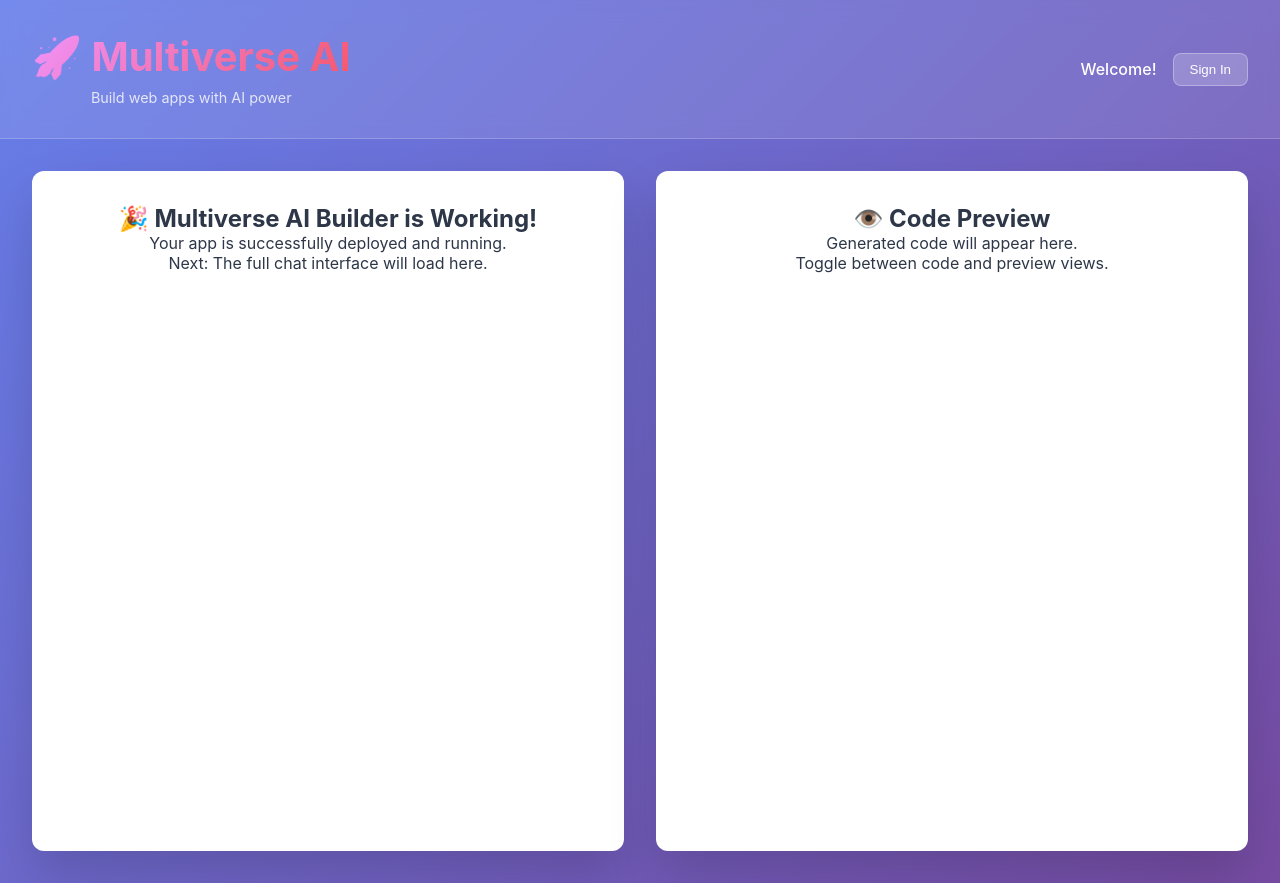
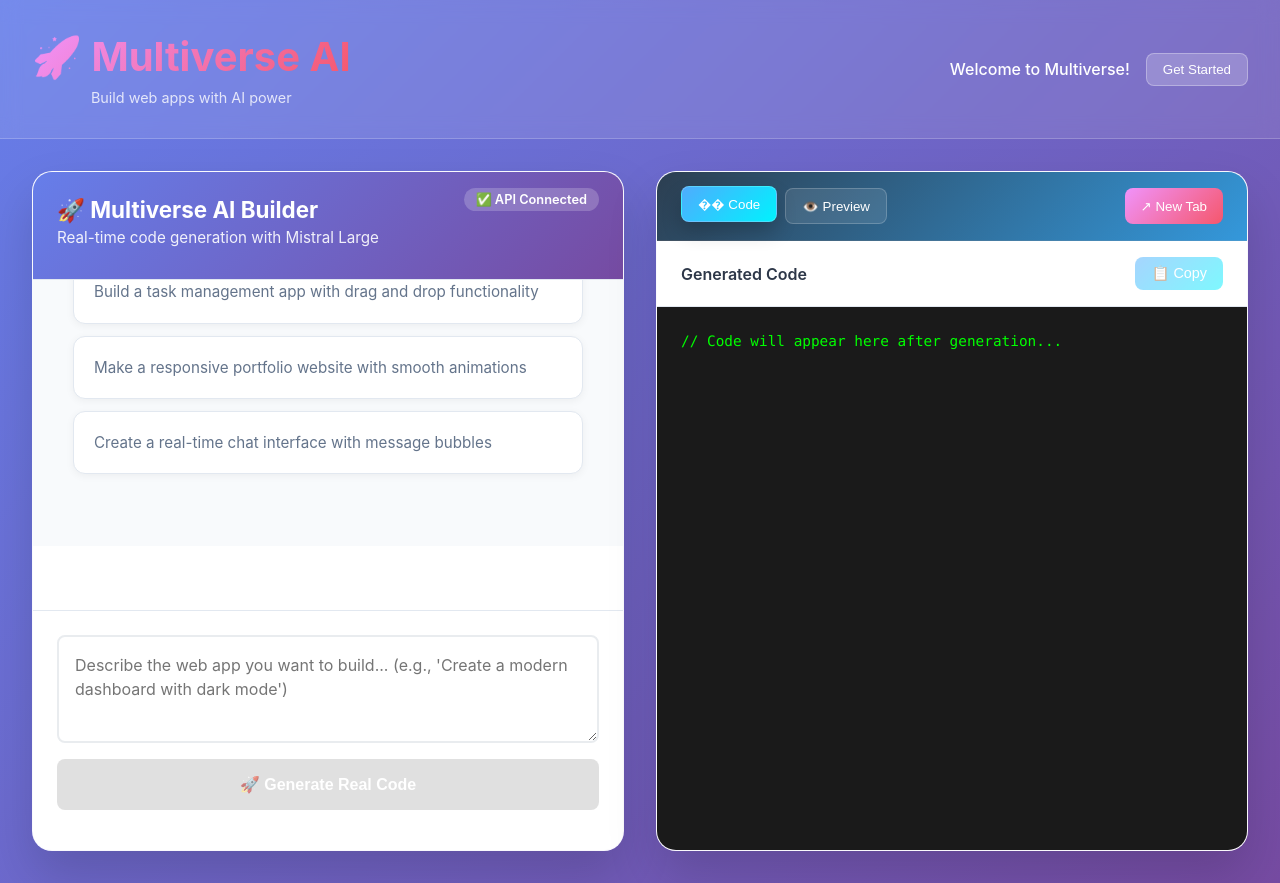
Before and after one commit to tedcharles111/engineer, a React (Vite) app: page / in a window 1280 px wide. Built offline with nearby package versions, Linux system fonts and the light colour scheme.

Commit message:
fix: resolve all TypeScript errors, add vite-env.d.ts, fix component imports

```diff
--- a/src/App.tsx
+++ b/src/App.tsx
@@ -1,7 +1,12 @@
-import React from 'react';
+import { useState } from 'react';
+import BaseChat from './components/BaseChat';
+import CodePreview from './components/CodePreview';
 import './App.css';
 
 function App() {
+  const [currentView, setCurrentView] = useState<'code' | 'preview'>('code');
+  const [generatedCode, setGeneratedCode] = useState<string>('');
+
   return (
     <div className="app">
       <header className="app-header">
@@ -11,34 +16,71 @@ function App() {
             <p>Build web apps with AI power</p>
           </div>
           <div className="user-section">
-            <span className="user-email">Welcome!</span>
-            <button className="logout-btn">Sign In</button>
+            <span className="user-email">Welcome to Multiverse!</span>
+            <button className="logout-btn">
+              Get Started
+            </button>
           </div>
         </div>
       </header>
 
       <main className="app-main">
         <div className="main-container">
-          <div className="chat-panel" style={{
-            background: 'white',
-            borderRadius: '12px',
-            padding: '2rem',
-            textAlign: 'center'
-          }}>
-            <h2>🎉 Multiverse AI Builder is Working!</h2>
-            <p>Your app is successfully deployed and running.</p>
-            <p>Next: The full chat interface will load here.</p>
+          <div className="chat-panel">
+            <BaseChat onCodeGenerated={setGeneratedCode} />
           </div>
 
-          <div className="preview-panel" style={{
-            background: 'white',
-            borderRadius: '12px',
-            padding: '2rem',
-            textAlign: 'center'
-          }}>
-            <h2>👁️ Code Preview</h2>
-            <p>Generated code will appear here.</p>
-            <p>Toggle between code and preview views.</p>
+          <div className="preview-panel">
+            <div className="panel-header">
+              <div className="view-toggles">
+                <button
+                  className={`toggle-btn ${currentView === 'code' ? 'active' : ''}`}
+                  onClick={() => setCurrentView('code')}
+                >
+                  �� Code
+                </button>
+                <button
+                  className={`toggle-btn ${currentView === 'preview' ? 'active' : ''}`}
+                  onClick={() => setCurrentView('preview')}
+                >
+                  👁️ Preview
+                </button>
+                <button
+                  className="new-tab-btn"
+                  onClick={() => {
+                    if (generatedCode) {
+                      const htmlContent = `<!DOCTYPE html>
+<html>
+<head>
+    <title>Multiverse Generated App</title>
+    <meta name="viewport" content="width=device-width, initial-scale=1.0">
+    <style>
+        body {
+            font-family: -apple-system, BlinkMacSystemFont, 'Segoe UI', Roboto, sans-serif;
+            margin: 0;
+            padding: 0;
+            background: #f8f9fa;
+        }
+    </style>
+</head>
+<body>${generatedCode}</body>
+</html>`;
+                      const newWindow = window.open();
+                      if (newWindow) {
+                        newWindow.document.write(htmlContent);
+                        newWindow.document.close();
+                      }
+                    }
+                  }}
+                  disabled={!generatedCode}
+                >
+                  ↗ New Tab
+                </button>
+              </div>
+            </div>
+            <div className="panel-content">
+              <CodePreview code={generatedCode} view={currentView} />
+            </div>
           </div>
         </div>
       </main>
--- a/src/components/BaseChat.tsx
+++ b/src/components/BaseChat.tsx
@@ -1,5 +1,5 @@
-import React, { useState, useRef, useEffect } from 'react';
-import { MultiverseAIService, LLMMessage } from '../lib/llm/mistralService';
+import { useState, useRef, useEffect } from 'react';
+import { MultiverseAIService } from '../lib/llm/mistralService';
 import './BaseChat.css';
 
 interface ChatMessage {
@@ -18,7 +18,6 @@ export default function BaseChat({ onCodeGenerated }: BaseChatProps) {
   const [messages, setMessages] = useState<ChatMessage[]>([]);
   const [input, setInput] = useState('');
   const [isGenerating, setIsGenerating] = useState(false);
-  const [currentStreamingId, setCurrentStreamingId] = useState<string | null>(null);
 
   const aiServiceRef = useRef(new MultiverseAIService());
   const messagesEndRef = useRef<HTMLDivElement>(null);
@@ -56,10 +55,9 @@ export default function BaseChat({ onCodeGenerated }: BaseChatProps) {
     };
 
     setMessages(prev => [...prev, assistantMessage]);
-    setCurrentStreamingId(assistantMessageId);
 
     try {
-      const chatHistory: LLMMessage[] = [
+      const chatHistory = [
         ...messages.map(msg => ({
           role: msg.role as 'user' | 'assistant',
           content: msg.content
@@ -99,7 +97,7 @@ export default function BaseChat({ onCodeGenerated }: BaseChatProps) {
         }
       }
 
-    } catch (error) {
+    } catch (error: any) {
       console.error('Generation error:', error);
       setMessages(prev => prev.map(msg =>
         msg.id === assistantMessageId
@@ -112,7 +110,6 @@ export default function BaseChat({ onCodeGenerated }: BaseChatProps) {
       ));
     } finally {
       setIsGenerating(false);
-      setCurrentStreamingId(null);
     }
   };
 
@@ -136,10 +133,10 @@ export default function BaseChat({ onCodeGenerated }: BaseChatProps) {
     "Create a modern weather dashboard with dark/light mode toggle",
     "Build a task management app with drag and drop functionality",
     "Make a responsive portfolio website with smooth animations",
-    "Create a real-time chat interface with message bubbles",
-    "Build a crypto price tracker with live updating charts",
-    "Make a restaurant website with menu and reservation system"
+    "Create a real-time chat interface with message bubbles"
   ];
+
+  const hasApiKey = import.meta.env.VITE_MISTRAL_API_KEY;
 
   return (
     <div className="base-chat">
@@ -147,7 +144,7 @@ export default function BaseChat({ onCodeGenerated }: BaseChatProps) {
         <h3>🚀 Multiverse AI Builder</h3>
         <p>Real-time code generation with Mistral Large</p>
         <div className="api-status">
-          {import.meta.env.VITE_MISTRAL_API_KEY ? '✅ API Connected' : '❌ API Key Missing'}
+          {hasApiKey ? '✅ API Connected' : '❌ API Key Missing'}
         </div>
       </div>
 
@@ -218,7 +215,7 @@ export default function BaseChat({ onCodeGenerated }: BaseChatProps) {
             </button>
           </div>
         </div>
-        {!import.meta.env.VITE_MISTRAL_API_KEY && (
+        {!hasApiKey && (
           <div className="api-warning">
             ⚠️ Mistral API key not configured. Please set VITE_MISTRAL_API_KEY in your Netlify environment variables.
           </div>
--- a/src/components/CodePreview.tsx
+++ b/src/components/CodePreview.tsx
@@ -1,4 +1,4 @@
-import React, { useEffect, useRef } from 'react';
+import { useEffect, useRef } from 'react';
 import './CodePreview.css';
 
 interface CodePreviewProps {
@@ -64,22 +64,11 @@ export default function CodePreview({ code, view }: CodePreviewProps) {
             border-radius: 12px;
             box-shadow: 0 20px 40px rgba(0,0,0,0.1);
         }
-        .code-content {
-            white-space: pre-wrap;
-            font-family: 'Monaco', 'Consolas', monospace;
-            background: #1a1a1a;
-            color: #00ff00;
-            padding: 1rem;
-            border-radius: 8px;
-            overflow-x: auto;
-        }
     </style>
 </head>
 <body>
     <div class="container">
-        <h1>🚀 Multiverse Generated App</h1>
-        <p>This is a preview of your generated code:</p>
-        <div class="code-content">${content}</div>
+        ${content}
     </div>
 </body>
 </html>`;
--- a/src/lib/llm/mistralService.ts
+++ b/src/lib/llm/mistralService.ts
@@ -7,15 +7,12 @@ export class MultiverseAIService {
   private apiKey: string;
 
   constructor() {
-    this.apiKey = import.meta.env.VITE_MISTRAL_API_KEY;
-    if (!this.apiKey) {
-      console.warn('Mistral API key not found. Please set VITE_MISTRAL_API_KEY in your environment variables.');
-    }
+    this.apiKey = import.meta.env.VITE_MISTRAL_API_KEY || '';
   }
 
   async generateStream(messages: LLMMessage[], onChunk: (chunk: string) => void): Promise<void> {
     if (!this.apiKey) {
-      onChunk('\n\n❌ Error: Mistral API key not configured. Please check your environment variables.');
+      onChunk('\n\n❌ Error: Mistral API key not configured. Please set VITE_MISTRAL_API_KEY in your environment variables.');
       return;
     }
 
@@ -79,14 +76,13 @@ export class MultiverseAIService {
           }
         }
       }
-    } catch (error) {
+    } catch (error: any) {
       console.error('Mistral API error:', error);
       onChunk(`\n\n❌ Error: ${error.message}. Please check your API key and try again.`);
     }
   }
 
   async generateWithAllModels(messages: LLMMessage[], onProgress: (model: string, chunk: string) => void): Promise<void> {
-    // For now, we'll use just the main model
     await this.generateStream(messages, (chunk) => {
       onProgress('mistral-large', chunk);
     });
```
Also changed, not shown: src/lib/github/githubService.ts (+2 -6 lines), src/lib/supabaseClient.ts (+2 -6 lines), src/vite-env.d.ts (added, +12 -0 lines).
